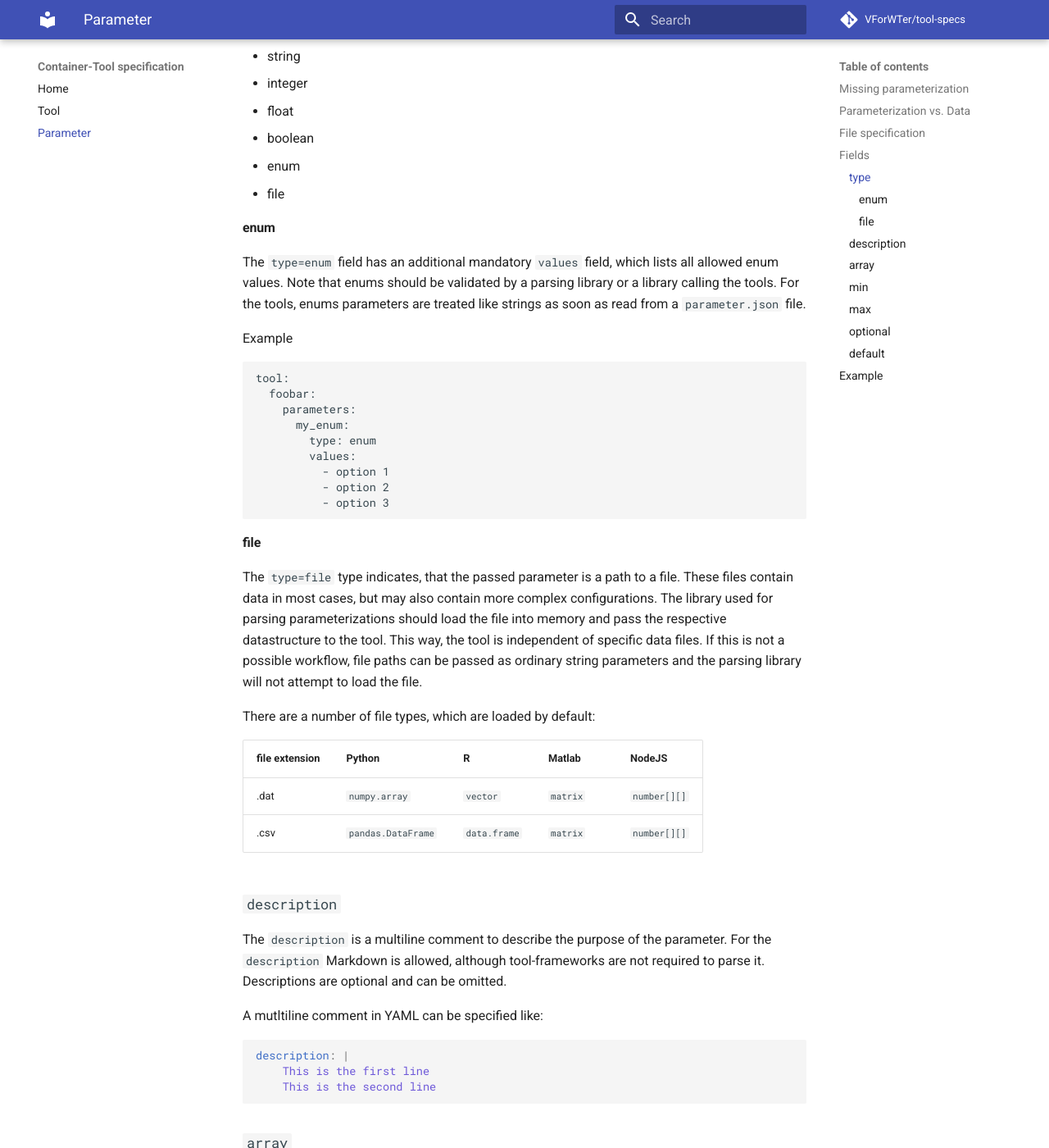
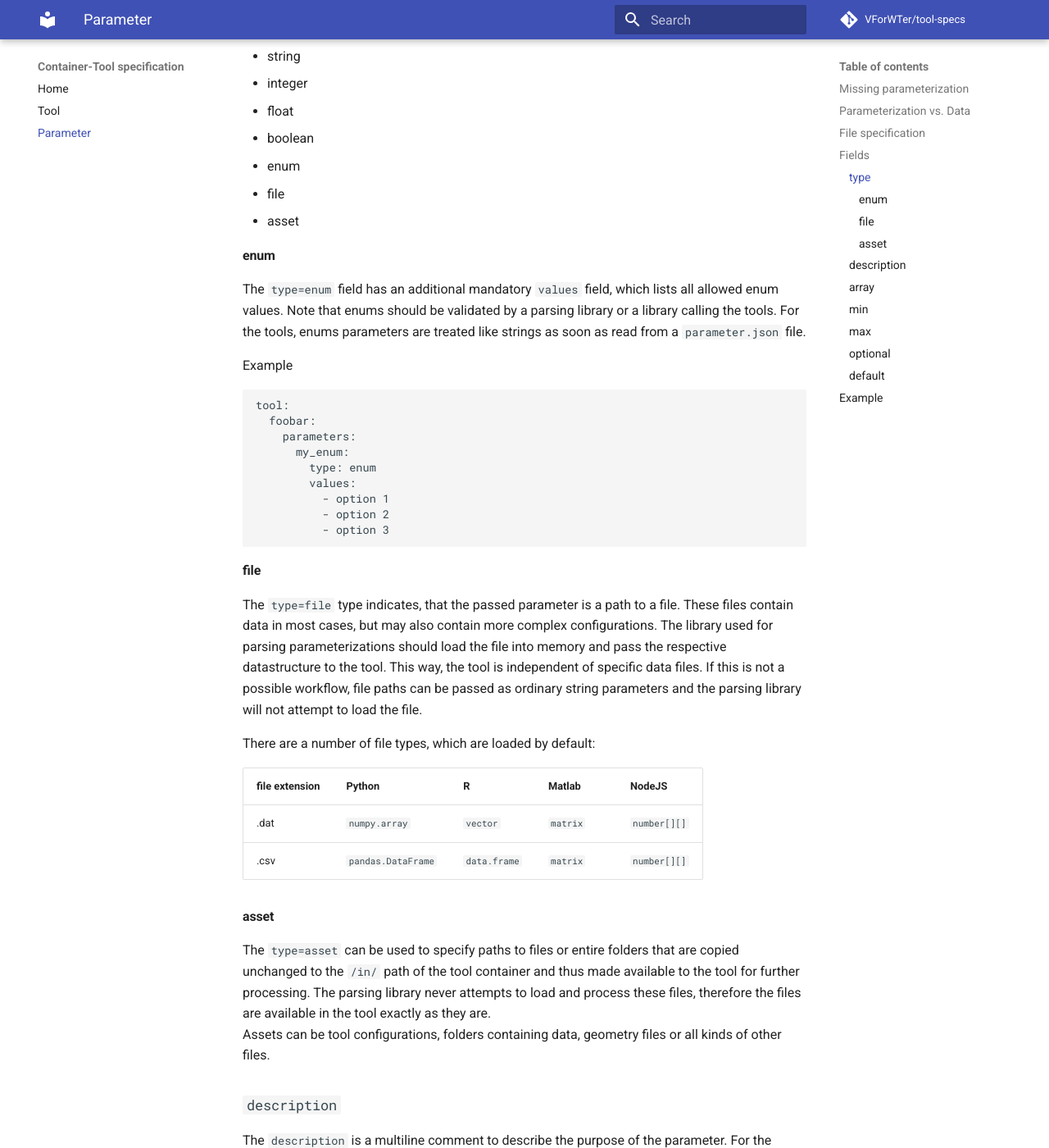
Before and after one commit to VForWaTer/tool-specs, an MkDocs documentation site: the page built from docs/parameter.md, in a window 1280 px wide and 1400 px high, scrolled down 1599 px. Shown: the whole window at 82% size. Built offline with MkDocs 1.6.1 and Material for MkDocs 9.7.7, drawn with Linux system fonts in a browser that asks for light colours; comment, search, counter and statistics services are not loaded.

Commit message:
asset type description

```diff
--- a/docs/parameter.md
+++ b/docs/parameter.md
@@ -74,6 +74,7 @@
 * boolean
 * enum
 * file
+* asset
 
 #### enum
 
@@ -107,7 +108,12 @@
 | file extension | Python |  R  |  Matlab |  NodeJS  |
 | ---------------|--------|-----|---------|----------|
 | .dat  |  `numpy.array` | `vector` | `matrix`  | `number[][]` |
-|  .csv |  `pandas.DataFrame` | `data.frame` |  `matrix` |  `number[][]` |
+| .csv  |  `pandas.DataFrame` | `data.frame` |  `matrix` |  `number[][]` |
+
+#### asset
+
+The `type=asset` can be used to specify paths to files or entire folders that are copied unchanged to the `/in/` path of the tool container and thus made available to the tool for further processing. The parsing library never attempts to load and process these files, therefore the files are available in the tool exactly as they are.
+Assets can be tool configurations, folders containing data, geometry files or all kinds of other files.
 
 ### `description`
 
```
